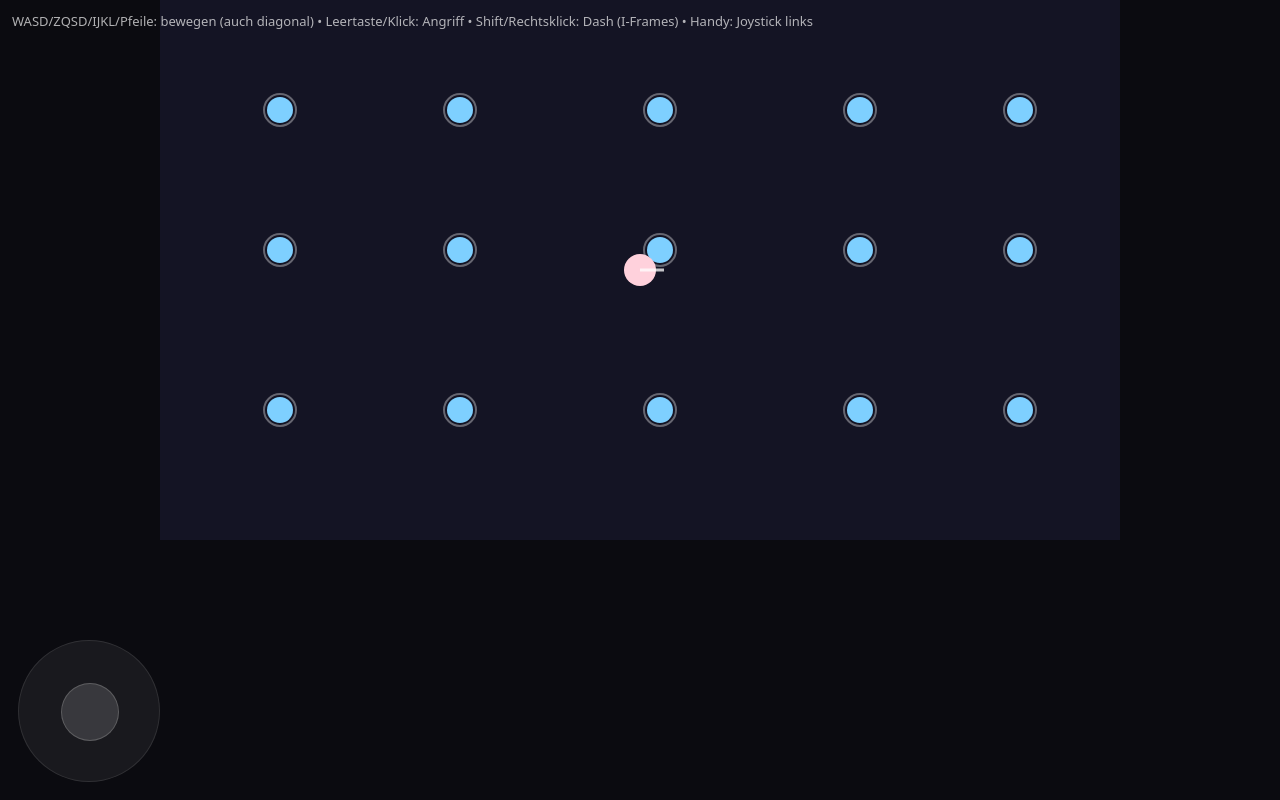
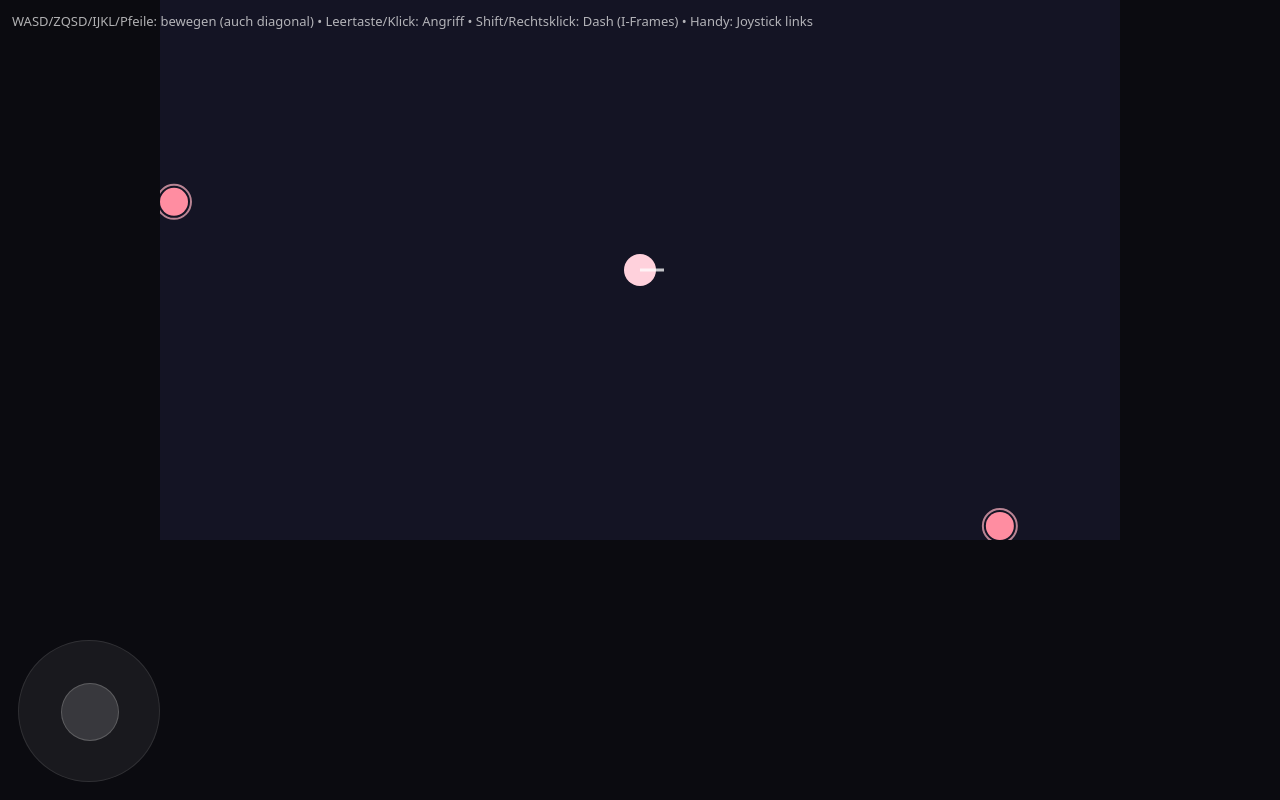
Before and after one commit to Steppenwolf549/knight-roguelike, a plain HTML site: page index.html in a window 1280 px wide. Drawn offline with Linux system fonts and the light colour scheme.

Commit message:
Add timed enemy spawning and flee movement

```diff
--- a/index.html
+++ b/index.html
@@ -74,19 +74,12 @@
     const IFRAME_DURATION = 0.22;
     const MAX_TRAIL_POINTS = 8;
 
-    const STATIC_TARGET_LAYOUT = [
-      [120, 110], [300, 110], [500, 110], [700, 110], [860, 110],
-      [120, 250], [300, 250], [500, 250], [700, 250], [860, 250],
-      [120, 410], [300, 410], [500, 410], [700, 410], [860, 410]
-    ];
-
-    const targets = STATIC_TARGET_LAYOUT.map(([x, y]) => ({
-      x,
-      y,
-      r: 13,
-      hp: 1,
-      alive: true
-    }));
+    const ENEMY_SPAWN_DELAY = 1;
+    const ENEMY_SPAWN_INTERVAL = 3;
+    const ENEMY_RADIUS = 14;
+    const ENEMY_SPEED = player.speed * 0.5;
+    const enemies = [];
+    let enemySpawnTimer = ENEMY_SPAWN_DELAY;
 
     // Keyboard input (QWERTY + AZERTY + IJKL + arrow keys)
     const key = { left:false, right:false, up:false, down:false };
@@ -121,24 +114,32 @@
       const fy = player.facingY / dirLen;
       const maxDist = ATTACK_RANGE + 16;
 
-      for (const target of targets) {
-        if (!target.alive) continue;
+      for (let i = enemies.length - 1; i >= 0; i -= 1) {
+        const enemy = enemies[i];
 
-        const dx = target.x - player.x;
-        const dy = target.y - player.y;
+        const dx = enemy.x - player.x;
+        const dy = enemy.y - player.y;
         const dist = Math.hypot(dx, dy);
-        if (dist > maxDist + target.r || dist < 1) continue;
+        if (dist > maxDist + enemy.r || dist < 1) continue;
 
         const nx = dx / dist;
         const ny = dy / dist;
         const dot = nx * fx + ny * fy;
         const angleToTarget = Math.acos(Math.max(-1, Math.min(1, dot)));
 
-        if (angleToTarget <= ATTACK_ANGLE * 0.5 && dist <= ATTACK_RANGE + target.r) {
-          target.hp -= 1;
-          if (target.hp <= 0) target.alive = false;
+        if (angleToTarget <= ATTACK_ANGLE * 0.5 && dist <= ATTACK_RANGE + enemy.r) {
+          enemies.splice(i, 1);
         }
       }
+    }
+
+    function spawnEnemy() {
+      const padding = ENEMY_RADIUS + 8;
+      enemies.push({
+        x: padding + Math.random() * (VIEW.w - padding * 2),
+        y: padding + Math.random() * (VIEW.h - padding * 2),
+        r: ENEMY_RADIUS
+      });
     }
 
     function tryDash() {
@@ -236,6 +237,12 @@
       player.dashCooldown = Math.max(0, player.dashCooldown - dt);
       player.iframeTimer = Math.max(0, player.iframeTimer - dt);
 
+      enemySpawnTimer -= dt;
+      while (enemySpawnTimer <= 0) {
+        spawnEnemy();
+        enemySpawnTimer += ENEMY_SPAWN_INTERVAL;
+      }
+
       if (player.dashTimer > 0) {
         player.trail.push({ x: player.x, y: player.y, life: 0.22 });
         if (player.trail.length > MAX_TRAIL_POINTS) player.trail.shift();
@@ -256,23 +263,33 @@
       player.x = Math.max(player.r, Math.min(VIEW.w - player.r, player.x));
       player.y = Math.max(player.r, Math.min(VIEW.h - player.r, player.y));
 
+      for (const enemy of enemies) {
+        const awayX = enemy.x - player.x;
+        const awayY = enemy.y - player.y;
+        const awayLen = Math.hypot(awayX, awayY) || 1;
+        enemy.x += (awayX / awayLen) * ENEMY_SPEED * dt;
+        enemy.y += (awayY / awayLen) * ENEMY_SPEED * dt;
+
+        enemy.x = Math.max(enemy.r, Math.min(VIEW.w - enemy.r, enemy.x));
+        enemy.y = Math.max(enemy.r, Math.min(VIEW.h - enemy.r, enemy.y));
+      }
+
       // render
       ctx.clearRect(0,0,VIEW.w,VIEW.h);
       ctx.fillStyle = "#141424";
       ctx.fillRect(0,0,VIEW.w,VIEW.h);
 
-      // static targets (die in one hit)
-      for (const target of targets) {
-        if (!target.alive) continue;
-        ctx.fillStyle = "#7ed0ff";
+      // enemies
+      for (const enemy of enemies) {
+        ctx.fillStyle = "#ff8da1";
         ctx.beginPath();
-        ctx.arc(target.x, target.y, target.r, 0, Math.PI * 2);
+        ctx.arc(enemy.x, enemy.y, enemy.r, 0, Math.PI * 2);
         ctx.fill();
 
-        ctx.strokeStyle = "rgba(255,255,255,.35)";
+        ctx.strokeStyle = "rgba(255,180,195,.7)";
         ctx.lineWidth = 2;
         ctx.beginPath();
-        ctx.arc(target.x, target.y, target.r + 3, 0, Math.PI * 2);
+        ctx.arc(enemy.x, enemy.y, enemy.r + 3, 0, Math.PI * 2);
         ctx.stroke();
       }
 
```
